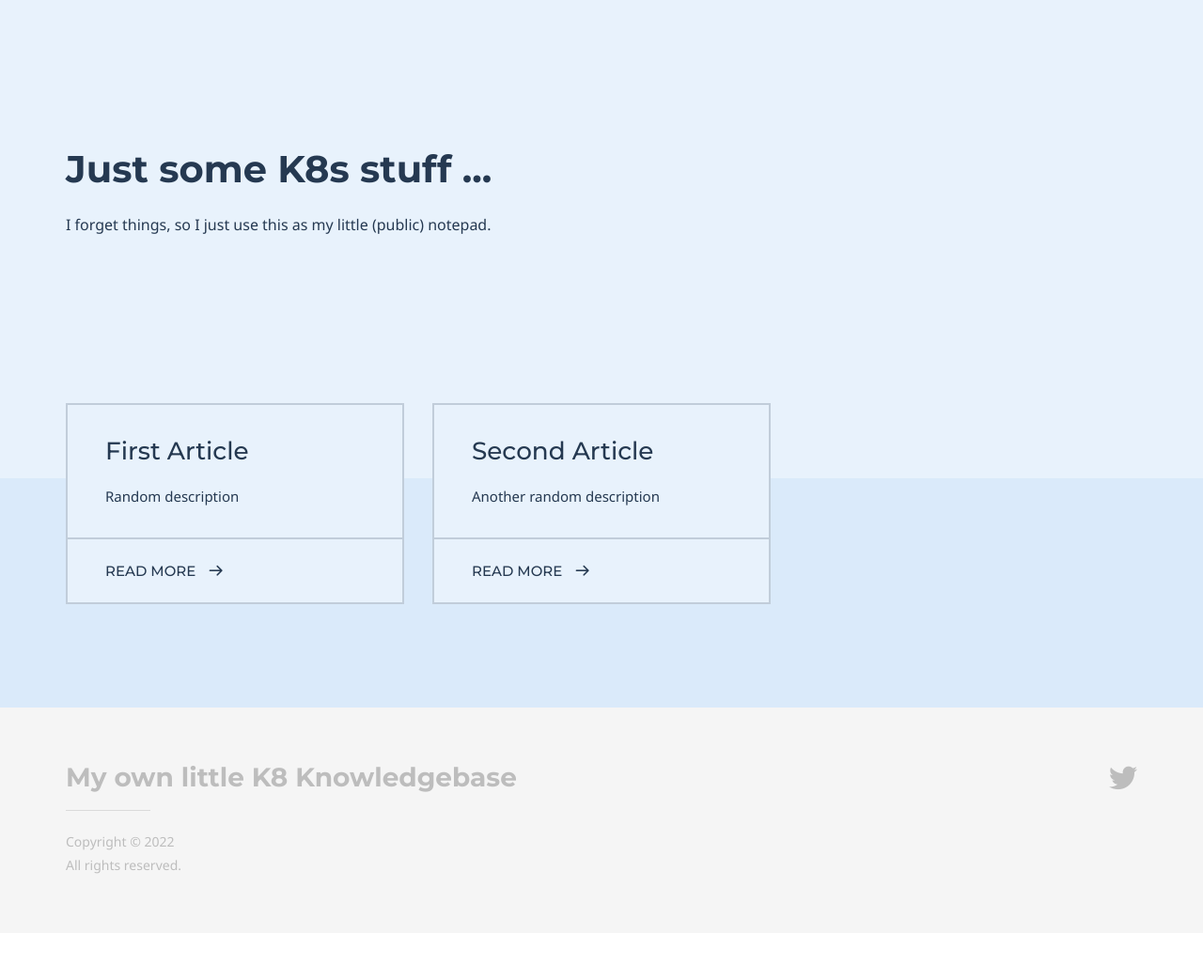
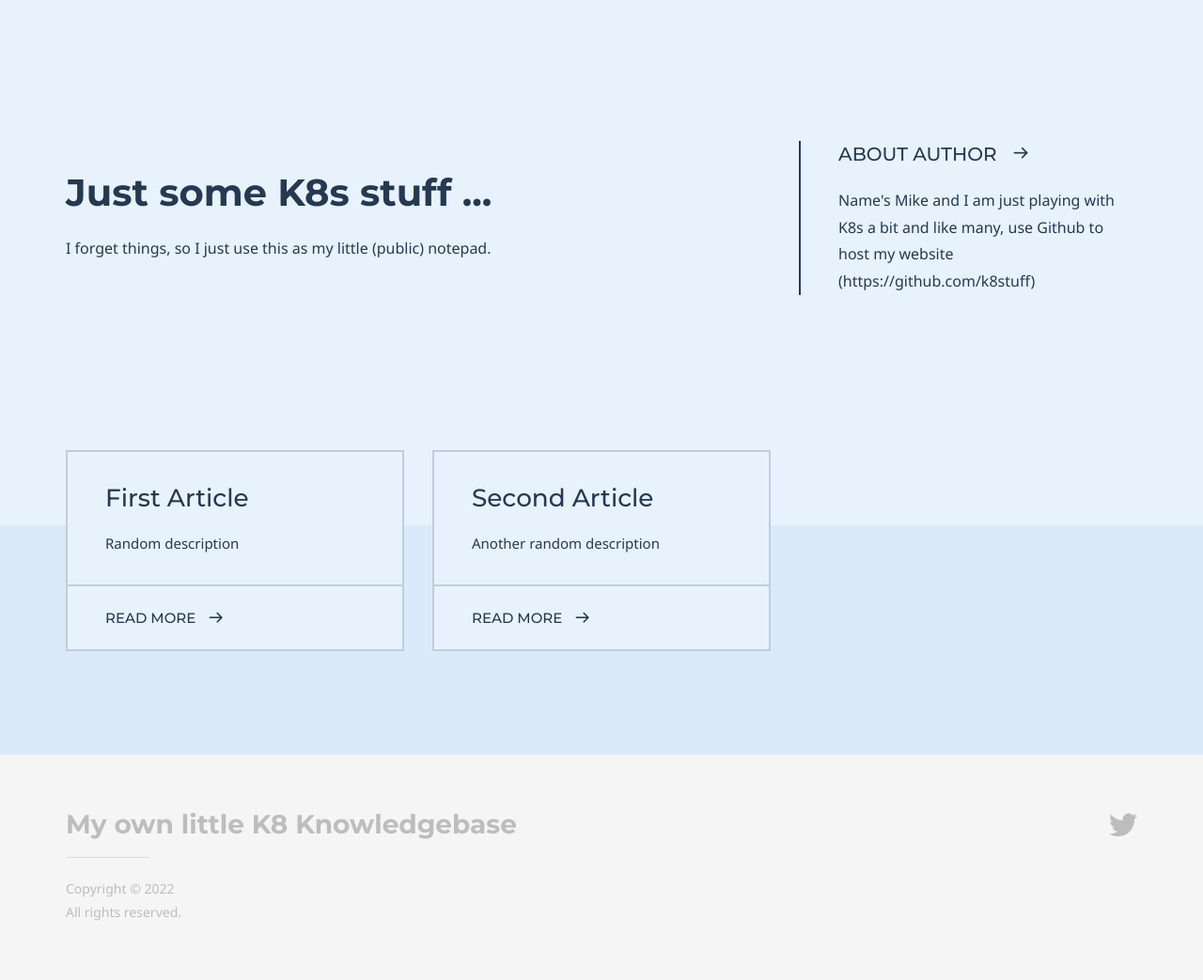
Before and after one commit to k8stuff/Some-K8-Stuff, a Jekyll site: the page built from index.md, in a window 1280 px wide. Shown: the whole page at 94% size. Built offline with Jekyll 4.4.1, drawn with Linux system fonts in a browser that asks for light colours; some web fonts are replaced; before the commit the page ends 993 px from its top, so only the background shows below that.

Commit message:
Update index.md

```diff
--- a/index.md
+++ b/index.md
@@ -20,7 +20,7 @@ author:
     title: About Author
     title_url: '#'
     external_url: true
-   # description: Author description
+    description: Name's Mike and I am just playing with K8s a bit and like many, use Github to host my website (https://github.com/k8stuff)
 
 # Grid navigation
 grid_navigation:
```
